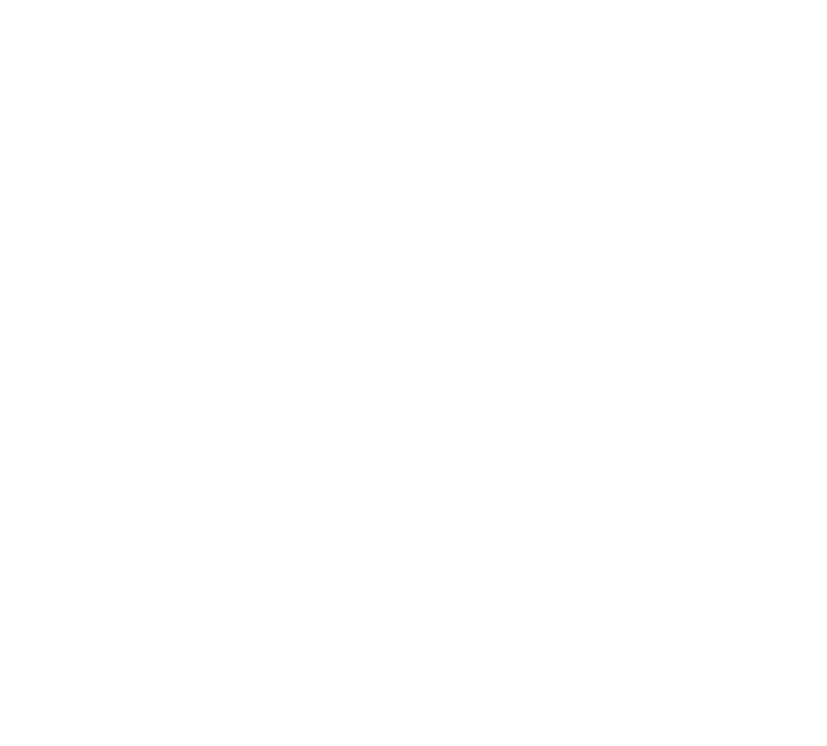
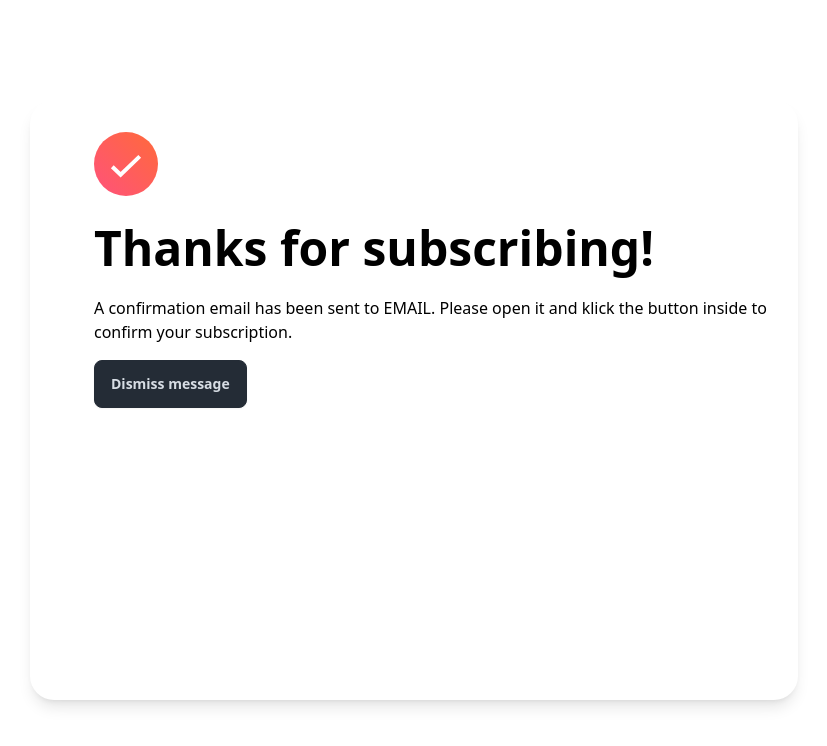
Before and after one commit to LeAmering/frontend-project, a SvelteKit app: page /1 in a window 1280 px wide. Shown: the top 746 px of the page, without its empty margins (226-1053 px from the left). Built offline with nearby package versions, Linux system fonts and the light colour scheme.

Commit message:
success page

```diff
--- a/src/routes/[success]/+page.svelte
+++ b/src/routes/[success]/+page.svelte
@@ -0,0 +1,20 @@
+<div class="h-screen w-screen bg-hsl-[235_18%_26%] flex justify-center items-center">
+	<div
+		class="bg-white text-black rounded-3xl shadow-lg w-3/5 h-3/4 flex justify-between items-start p-6 overflow-hidden"
+	>
+		<div class="max-w-1/2 pl-10">
+			<div>
+				<img src="assets/images/icon-success.svg" alt="check" class="mb-7 mt-2" />
+			</div>
+			<h1 class="text-5xl font-bold mb-6">Thanks for subscribing!</h1>
+			<p class="mb-4">
+				A confirmation email has been sent to EMAIL. Please open it and klick the button inside to
+				confirm your subscription.
+			</p>
+
+			<button class="btn btn-active btn-neutral" onclick={(window.location.href = '/')}
+				>Dismiss message</button
+			>
+		</div>
+	</div>
+</div>
```
